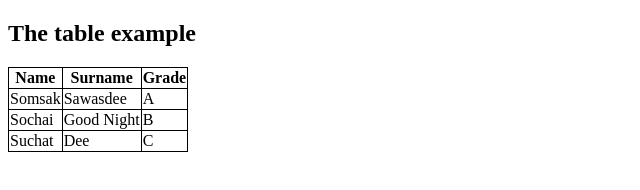
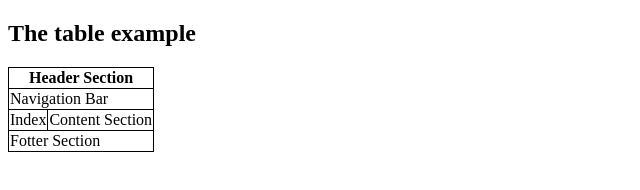
Before and after one commit to Hearthuz/Dogs_Shop, a plain HTML site: page index.html in a window 1280 px wide. Shown: the whole page, without its empty margins (0-640 px from the left). Drawn offline with Linux system fonts and the light colour scheme.

Commit message:
column span

```diff
--- a/index.html
+++ b/index.html
@@ -9,24 +9,17 @@
         <h2>The table example</h2>
         <table>
             <tr>
-                <th>Name</th>
-                <th>Surname</th>
-                <th>Grade</th>
+                <th colspan="2">Header Section</th>
             </tr>
             <tr>
-                <td>Somsak</td>
-                <td>Sawasdee</td>
-                <td>A</td>
+                <td colspan="2">Navigation Bar</td>
             </tr>
             <tr>
-                <td>Sochai</td>
-                <td>Good Night</td>
-                <td>B</td>
+                <td>Index</td>
+                <td>Content Section</td>
             </tr>
             <tr>
-                <td>Suchat</td>
-                <td>Dee</td>
-                <td>C</td>
+                <td colspan="2">Fotter Section</td>
             </tr>
         </table>
     </body>
```
